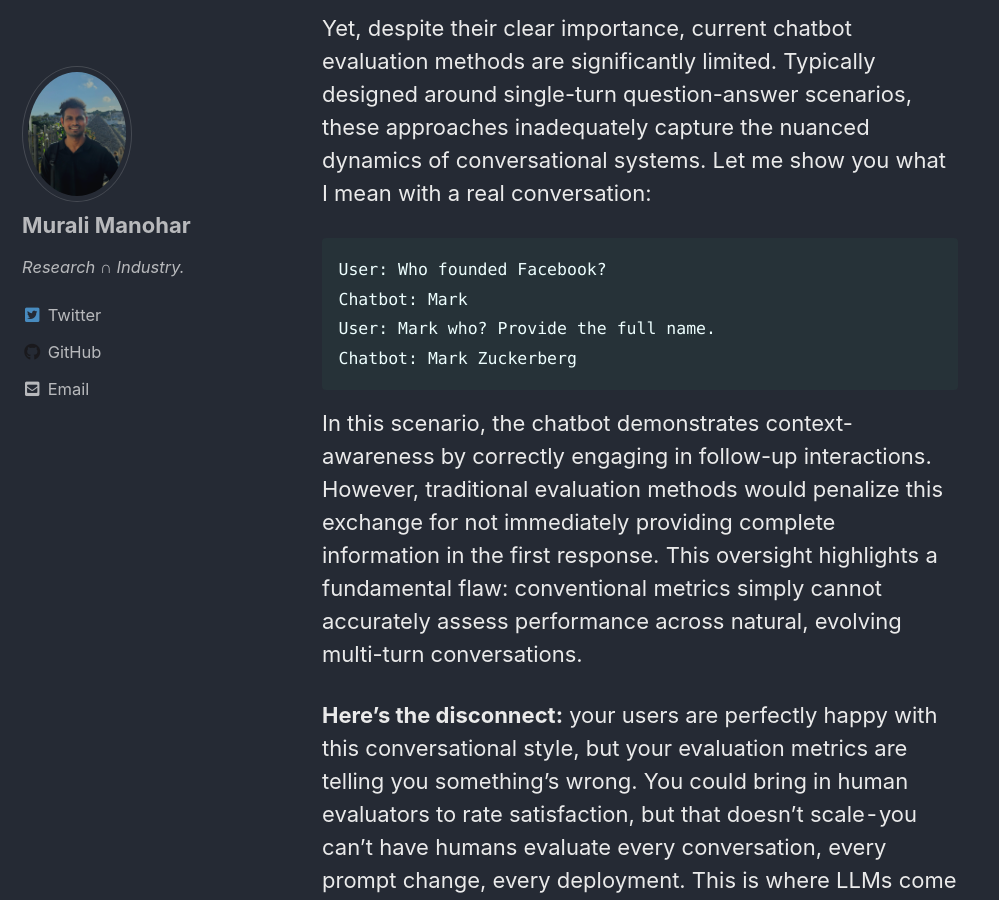
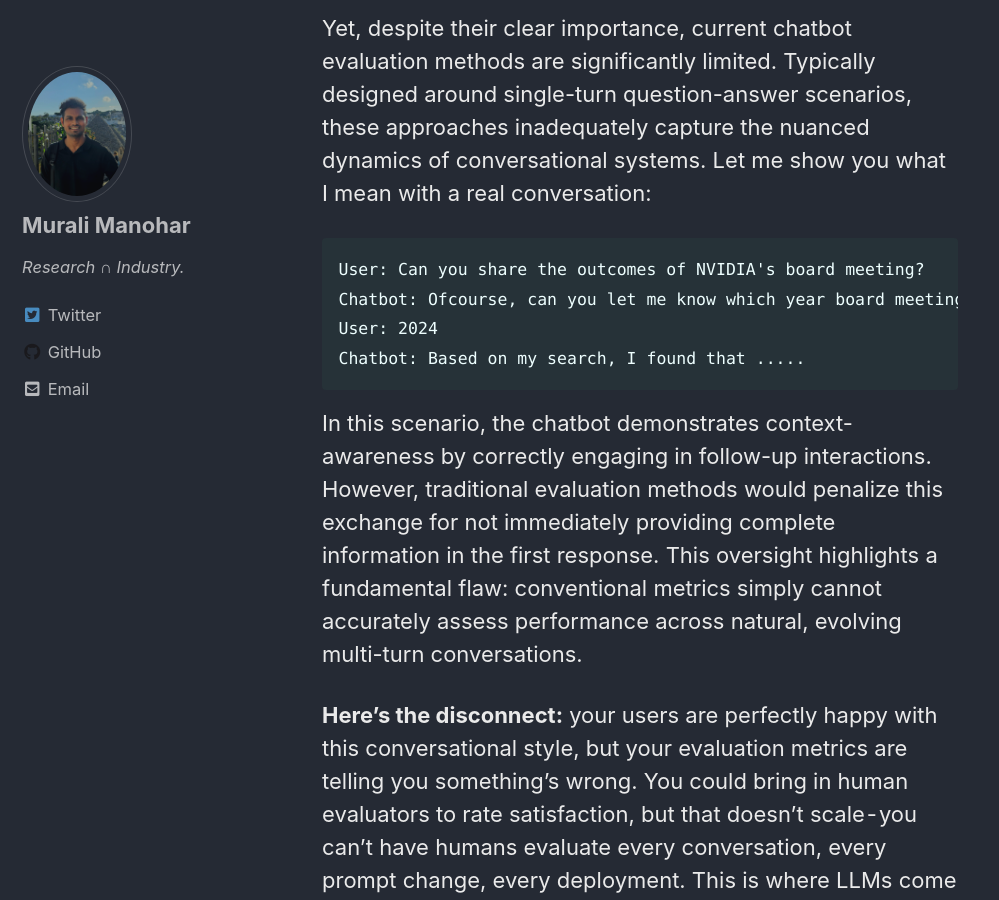
Before and after one commit to gitlost-murali/blogs, a Jekyll site: the page built from _posts/2025-06-17-interactive-evals.md, in a window 1280 px wide and 900 px high, scrolled down 2861 px. Shown: the whole window, without its empty margins (0-999 px from the left). Built offline with Jekyll 4.4.1, drawn with Linux system fonts in a browser that asks for light colours; cached includes are drawn as plain includes; comment, search, counter and statistics services are not loaded.

Commit message:
eval: use a better example

````diff
--- a/_posts/2025-06-17-interactive-evals.md
+++ b/_posts/2025-06-17-interactive-evals.md
@@ -55,10 +55,10 @@ Yet, despite their clear importance, current chatbot evaluation methods are sign
 Let me show you what I mean with a real conversation:
 
 ```
-User: Who founded Facebook?
-Chatbot: Mark
-User: Mark who? Provide the full name.
-Chatbot: Mark Zuckerberg
+User: Can you share the outcomes of NVIDIA's board meeting?
+Chatbot: Ofcourse, can you let me know which year board meeting are you looking for?
+User: 2024
+Chatbot: Based on my search, I found that .....
 ```
 
 In this scenario, the chatbot demonstrates context-awareness by correctly engaging in follow-up interactions. However, traditional evaluation methods would penalize this exchange for not immediately providing complete information in the first response. This oversight highlights a fundamental flaw: conventional metrics simply cannot accurately assess performance across natural, evolving multi-turn conversations.
````
